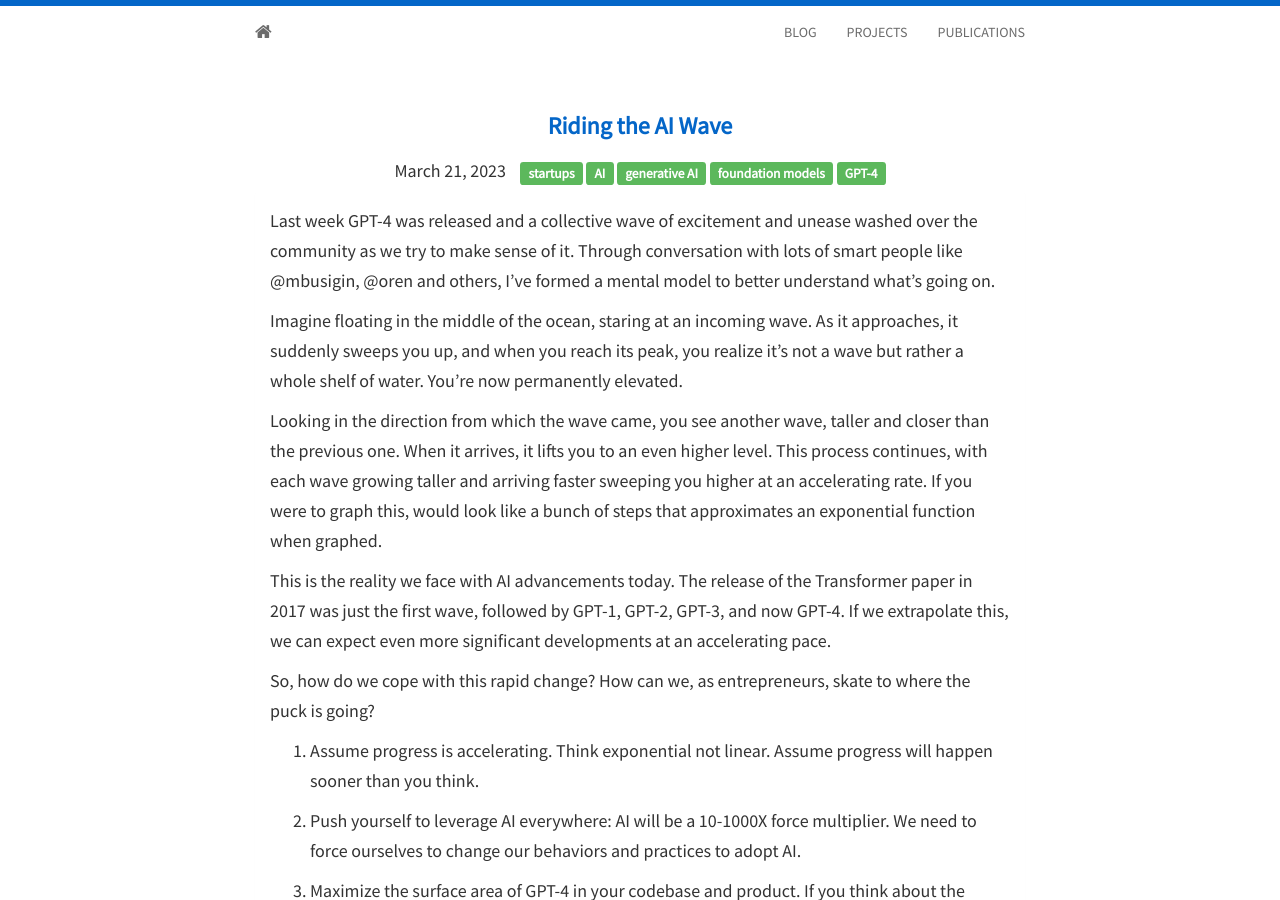
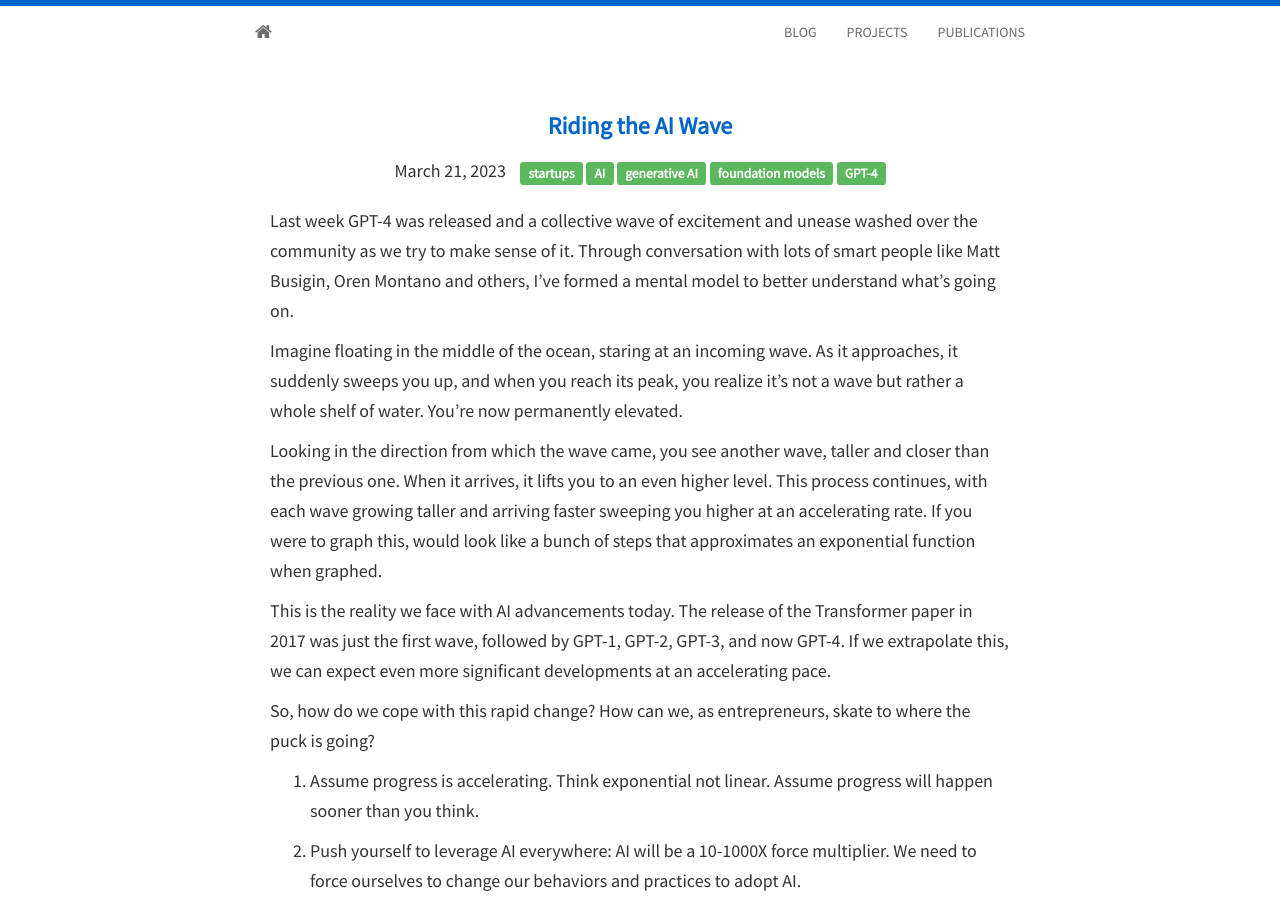
Before and after one commit to blennon/blennon.github.io, a Jekyll site: the page built from _posts/2023-03-21-riding-the-AI-wave.md, in a window 1280 px wide and 900 px high. Built offline with Jekyll 4.4.1, drawn with Linux system fonts in a browser that asks for light colours; nearby versions of some CDN libraries.

Commit message:
updated post

```diff
--- a/_posts/2023-03-21-riding-the-AI-wave.md
+++ b/_posts/2023-03-21-riding-the-AI-wave.md
@@ -9,7 +9,7 @@ tags:
 - GPT-4
 ---
 
-Last week GPT-4 was released and a collective wave of excitement and unease washed over the community as we try to make sense of it. Through conversation with lots of smart people like @mbusigin, @oren and others, I’ve formed a mental model to better understand what’s going on.
+Last week GPT-4 was released and a collective wave of excitement and unease washed over the community as we try to make sense of it. Through conversation with lots of smart people like Matt Busigin, Oren Montano and others, I’ve formed a mental model to better understand what’s going on.
 
 Imagine floating in the middle of the ocean, staring at an incoming wave. As it approaches, it suddenly sweeps you up, and when you reach its peak, you realize it's not a wave but rather a whole shelf of water. You're now permanently elevated.
 
```
